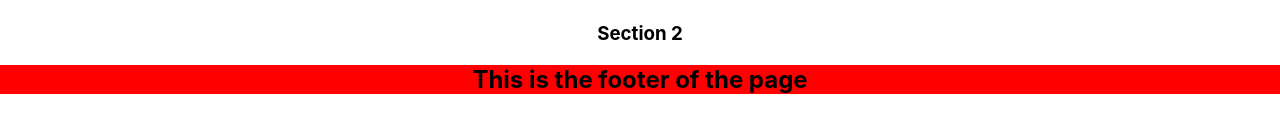
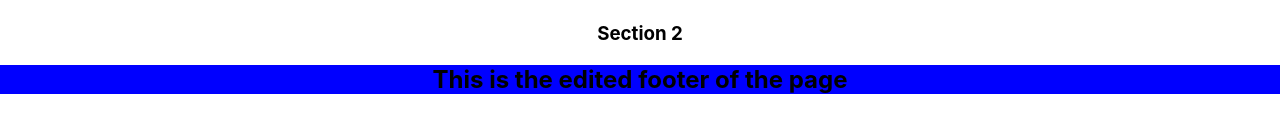
Before and after one commit to mitchg1983/git-practice, a React (Create React App) app: page / in a window 1280 px wide. Shown: the part 568-700 px from the top of the page. Built offline with nearby package versions, Linux system fonts and the light colour scheme.

Commit message:
modified footer

```diff
--- a/src/App.js
+++ b/src/App.js
@@ -5,7 +5,7 @@ function App() {
     <div className="App">
       <header><h1 style={{backgroundColor: 'pink'}}>This is the NEW header!!!</h1></header>
       <header>
-        <h1 style={{backgroundColor: 'red'}}>This is the header</h1>
+        <h1 style={{ backgroundColor: 'red' }}>This is the header</h1>
       </header>
       <img src='https://git-scm.com/images/logos/downloads/Git-Logo-2Color.png' className="App-logo" alt="logo" />
       <h1>
@@ -13,7 +13,7 @@ function App() {
       </h1>
       <section><h3>Section 1</h3></section>
       <section><h3>Section 2</h3></section>
-      <footer style={{background: 'red'}}><h2>This is the footer of the page</h2></footer>
+      <footer style={{ background: 'blue'}}><h2>This is the edited footer of the page</h2></footer>
     </div>
   );
 }
```
Lines whose indentation alone changed are shown as unchanged.
